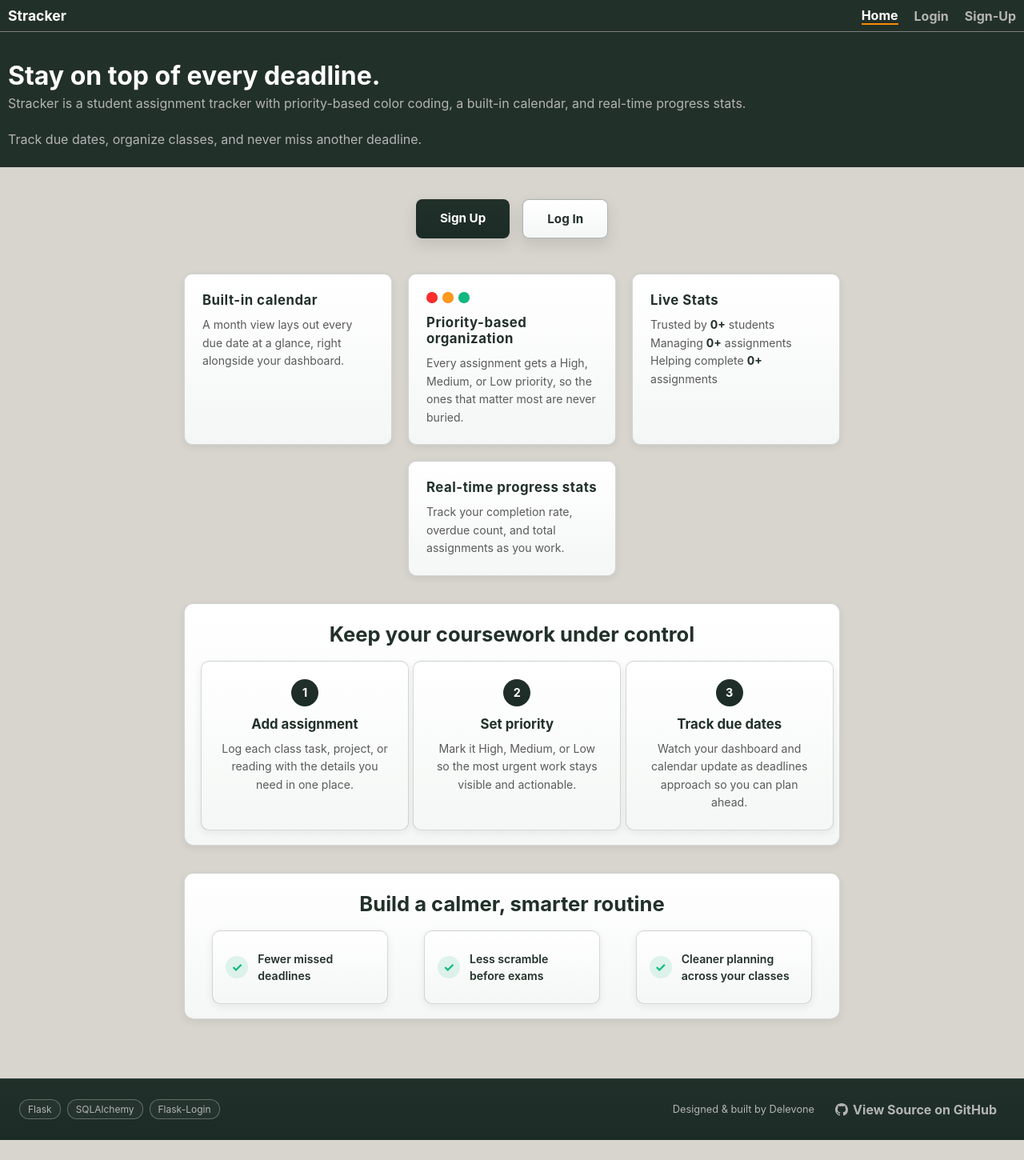
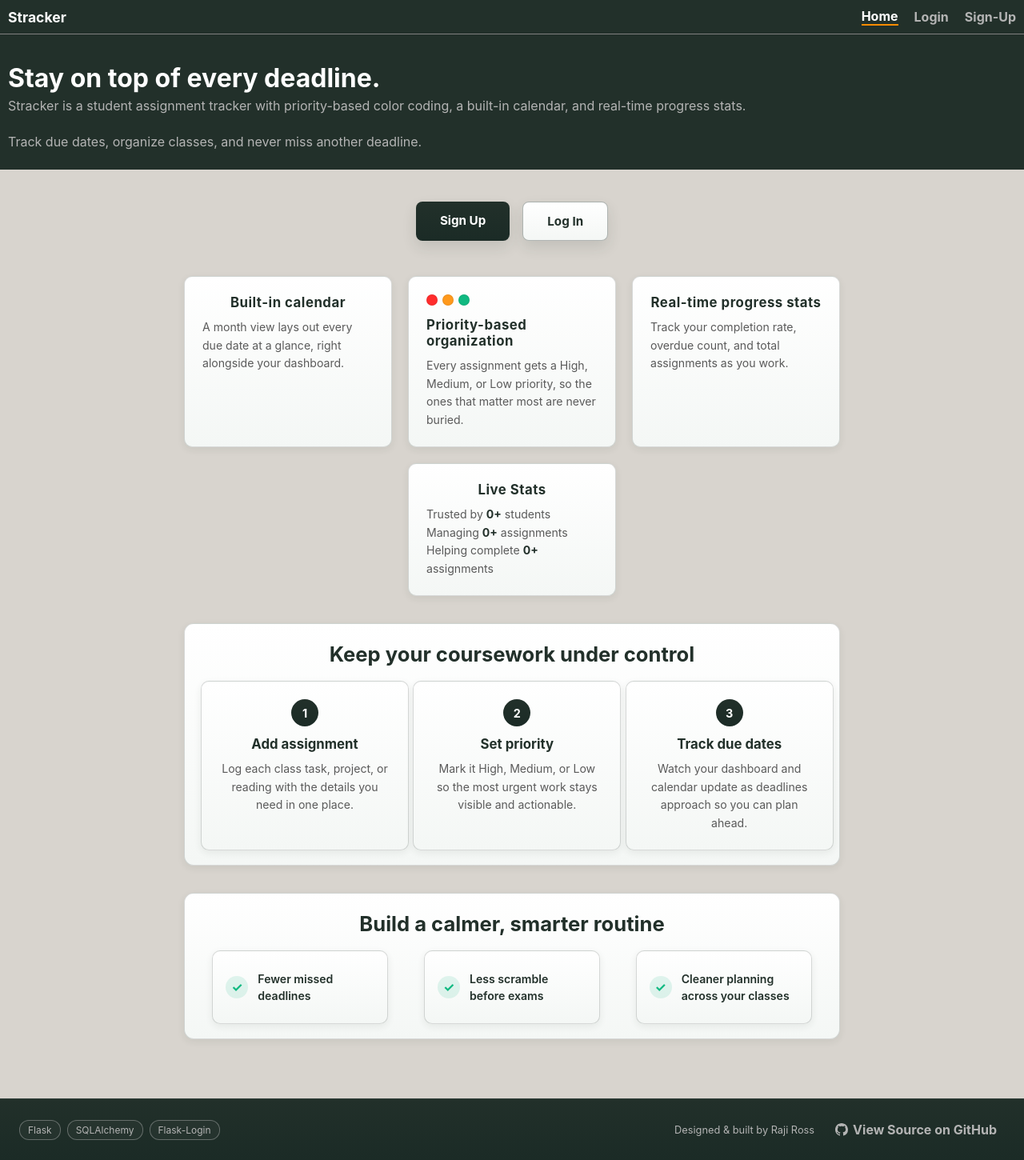
Before and after one commit to delevonecodes/assignment_tracker2, a Flask app: page / in a window 1280 px wide. Shown: the whole page at 80% size. Before the commit the page ends 1425 px from the top, so only its background shows below. Run offline with Flask 3, Linux system fonts and the light colour scheme; data that the repository does not hold is empty.

Commit message:
Adjusted styling for content on home route and fixed add assignment button overflowing inside container

```diff
--- a/app/static/styles.css
+++ b/app/static/styles.css
@@ -172,12 +172,15 @@ main {
 
 .navbar {
     display: flex;
-    height: 5vh;
+    min-height: 5vh;
     background-color: #22302A;
     justify-content: end;
     align-items: center;
     border-bottom: 1px solid gray;
     flex: 0 0 auto;
+    position: sticky;
+    top: 0;
+    z-index: 100;
 }
 
 .navbar,
@@ -223,7 +226,7 @@ header p {
     display: flex;
     flex-direction: column;
     align-items: center;
-    padding: 15px 0 20px;
+    padding: 10px 0 15px;
     min-height: 0;
     overflow: hidden;
     width: 100%;
@@ -251,7 +254,7 @@ header p {
     width: 90%;
     display: flex;
     flex-direction: column;
-    margin-bottom: 10px;
+    margin-bottom: 6px;
     flex: 0 0 auto;
 }
 
@@ -298,7 +301,7 @@ header p {
     background-color: #22302A;
     color: white;
     width: 90%;
-    height: 54px;
+    height: 36px;
     margin-top: auto;
     border-radius: 6px;
     border: none;
@@ -984,7 +987,7 @@ header p {
 }
 
 .home-feature-card:hover {
-    transform: translateY(-2px);
+    transform: translateY(-2px) scale(1.05);
     box-shadow: 0 8px 20px rgba(34, 48, 42, 0.1);
 }
 
@@ -1059,6 +1062,7 @@ header p {
 .section-header-row {
     margin-bottom: 18px;
     text-align: center;
+
 }
 
 .section-kicker {
--- a/app/templates/home.html
+++ b/app/templates/home.html
@@ -54,7 +54,7 @@
 
             <div class="home-features">
                 <div class="home-feature-card">
-                    <p class="home-feature-title">Built-in calendar</p>
+                    <p class="home-feature-title center">Built-in calendar</p>
                     <p class="home-feature-desc">A month view lays out every due date at a glance, right alongside your dashboard.</p>
                 </div>
                 <div class="home-feature-card">
@@ -67,14 +67,14 @@
                     <p class="home-feature-desc">Every assignment gets a High, Medium, or Low priority, so the ones that matter most are never buried.</p>
                 </div>
                 <div class="home-feature-card">
-                    <p class="home-feature-title">Live Stats</p>
+                    <p class="home-feature-title center">Real-time progress stats</p>
+                    <p class="home-feature-desc">Track your completion rate, overdue count, and total assignments as you work.</p>
+                </div>
+                <div class="home-feature-card">
+                    <p class="home-feature-title center">Live Stats</p>
                     <p class="home-feature-desc">Trusted by <span class="stat">{{ real_user_stats.total_users }}+</span> students</p>
                     <p class="home-feature-desc">Managing <span class="stat">{{ real_user_stats.total_assignments }}+</span> assignments</p>
                     <p class="home-feature-desc">Helping complete <span class="stat">{{ real_user_stats.completed_assignments }}+</span> assignments</p>
-                </div>
-                <div class="home-feature-card">
-                    <p class="home-feature-title">Real-time progress stats</p>
-                    <p class="home-feature-desc">Track your completion rate, overdue count, and total assignments as you work.</p>
                 </div>
             </div>
 
@@ -154,7 +154,7 @@
             <span class="home-badge">Flask-Login</span>
         </div>
         <div class="home-footer-right">
-            <span class="home-credit">Designed &amp; built by Delevone</span>
+            <span class="home-credit">Designed &amp; built by Raji Ross</span>
             <a class="navigation-link home-github-link" href="https://github.com/delevonecodes/assignment_tracker2" target="_blank" rel="noopener noreferrer">
                 <svg viewBox="0 0 16 16" width="16" height="16" fill="currentColor" aria-hidden="true"><path d="M8 0C3.58 0 0 3.58 0 8c0 3.54 2.29 6.53 5.47 7.59.4.07.55-.17.55-.38 0-.19-.01-.82-.01-1.49-2.01.37-2.53-.49-2.69-.94-.09-.23-.48-.94-.82-1.13-.28-.15-.68-.52-.01-.53.63-.01 1.08.58 1.23.82.72 1.21 1.87.87 2.33.66.07-.52.28-.87.51-1.07-1.78-.2-3.64-.89-3.64-3.95 0-.87.31-1.59.82-2.15-.08-.2-.36-1.02.08-2.12 0 0 .67-.21 2.2.82.64-.18 1.32-.27 2-.27.68 0 1.36.09 2 .27 1.53-1.04 2.2-.82 2.2-.82.44 1.1.16 1.92.08 2.12.51.56.82 1.27.82 2.15 0 3.07-1.87 3.75-3.65 3.95.29.25.54.73.54 1.48 0 1.07-.01 1.93-.01 2.2 0 .21.15.46.55.38A8.013 8.013 0 0016 8c0-4.42-3.58-8-8-8z"/></svg>
                 View Source on GitHub
```
